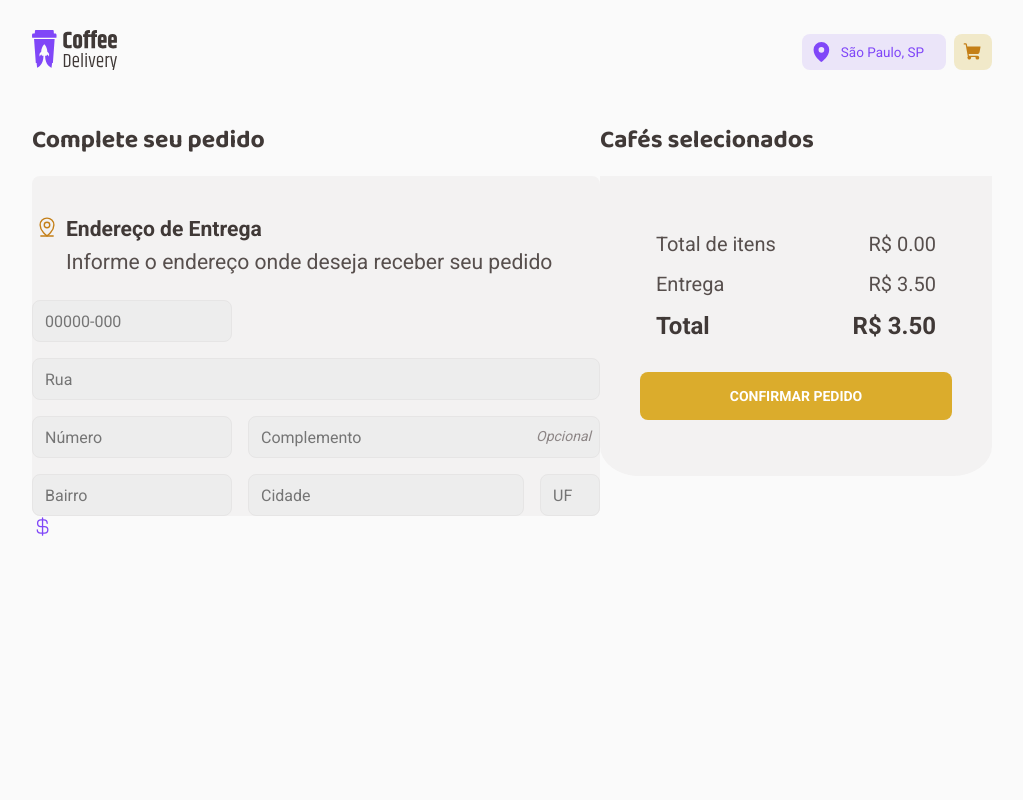
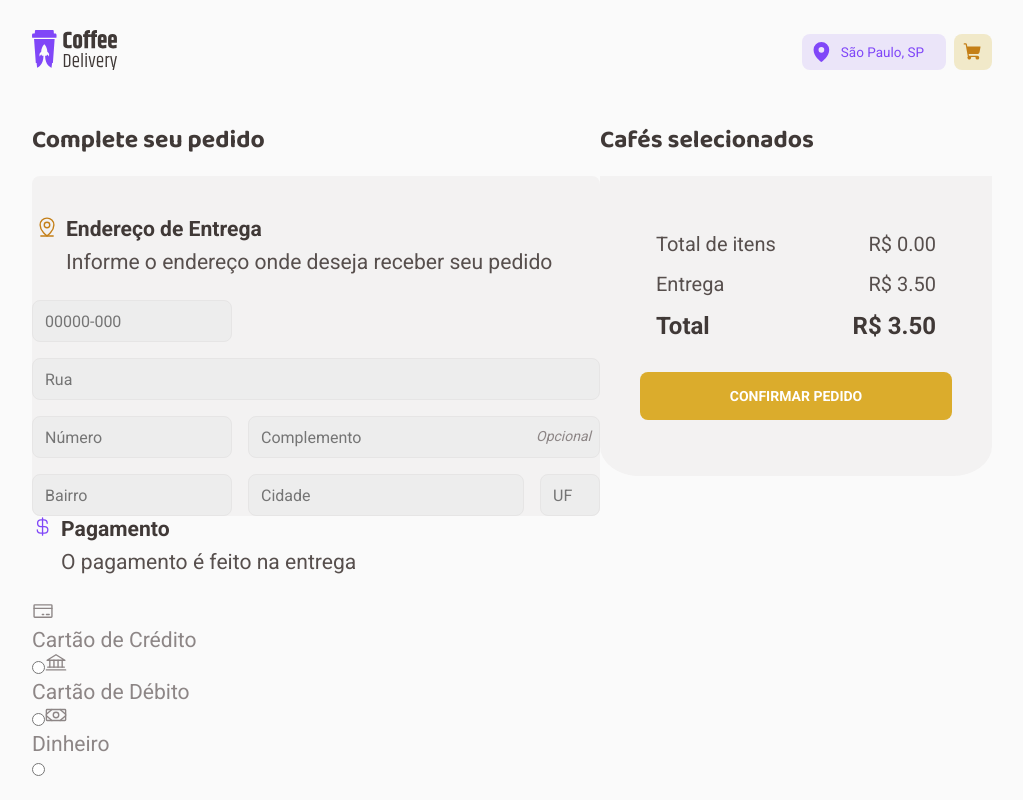
Before and after one commit to CaioScatolino/coffee-delivery-v2, a React (Vite) app: page /checkout in a window 1280 px wide. Shown: the whole page, without its empty margins (128-1151 px from the left). Built offline with nearby package versions, Linux system fonts and the light colour scheme.

Commit message:
Atualizando

```diff
--- a/src/Pages/Checkout/Order/FormAdress/styles.ts
+++ b/src/Pages/Checkout/Order/FormAdress/styles.ts
@@ -47,6 +47,10 @@ export const InputNumber = styled(Input)`
 `
 export const InputComplement = styled(Input)`
   grid-area: inputComplement;
+
+  :focus + span {
+    display: none;
+  }
 `
 export const InputNeighborhood = styled(Input)`
   grid-area: inputNeighborhood;
--- a/src/Pages/Checkout/Order/Payment/index.tsx
+++ b/src/Pages/Checkout/Order/Payment/index.tsx
@@ -1,13 +1,74 @@
-import { CurrencyDollar } from 'phosphor-react'
+import { Bank, CreditCard, CurrencyDollar, Money } from 'phosphor-react'
+import { useState } from 'react'
+import { useFormContext } from 'react-hook-form'
 import { BasicHeader } from '../styles'
-import { PaymentContainer } from './style'
+import {
+  PaymentButton,
+  PaymentButtonsContainer,
+  PaymentContainer,
+} from './style'
 
 export function Payment() {
+  const [buttonChecked, setButtonChecked] = useState('')
+  const { register } = useFormContext()
+
+  function handleChange(payment: string) {
+    setButtonChecked(payment)
+  }
+
   return (
     <PaymentContainer>
       <BasicHeader variantColor="purple">
         <CurrencyDollar />
+        <div>
+          <h4>Pagamento</h4>
+          <p>O pagamento é feito na entrega</p>
+        </div>
       </BasicHeader>
+      <PaymentButtonsContainer>
+        <PaymentButton
+          htmlFor="creditCard"
+          checked={buttonChecked === 'creditCard'}
+        >
+          <CreditCard size={22} />
+          <p>Cartão de Crédito</p>
+          <input
+            type="radio"
+            id="creditCard"
+            value="creditCard"
+            {...register('payment')}
+            name="payment"
+            onChange={() => handleChange('creditCard')}
+          />
+        </PaymentButton>
+        <PaymentButton
+          htmlFor="debitCard"
+          checked={buttonChecked === 'debitCard'}
+        >
+          <Bank size={22} />
+          <p>Cartão de Débito</p>
+          <input
+            type="radio"
+            id="debitCard"
+            value="debitCard"
+            {...register('payment')}
+            name="payment"
+            onChange={() => handleChange('debitCard')}
+          />
+        </PaymentButton>
+        <PaymentButton htmlFor="money" checked={buttonChecked === 'money'}>
+          <Money size={22} />
+          <p>Dinheiro</p>
+          <input
+            type="radio"
+            id="money"
+            value="money"
+            {...register('payment')}
+            name="payment"
+            onChange={() => handleChange('money')}
+          />
+        </PaymentButton>
+      </PaymentButtonsContainer>
     </PaymentContainer>
   )
 }
--- a/src/Pages/Checkout/Order/Payment/style.ts
+++ b/src/Pages/Checkout/Order/Payment/style.ts
@@ -1,3 +1,11 @@
 import styled from 'styled-components'
 
+interface PaymentButtonProps {
+  checked: boolean
+}
+
 export const PaymentContainer = styled.div``
+
+export const PaymentButtonsContainer = styled.div``
+
+export const PaymentButton = styled.label<PaymentButtonProps>``
--- a/src/Pages/Checkout/Selected/styles.ts
+++ b/src/Pages/Checkout/Selected/styles.ts
@@ -65,4 +65,5 @@ export const PurchaseButton = styled.button`
   font-size: 0.875rem;
   height: 3rem;
   border-radius: 8px;
+  cursor: pointer;
 `
```
